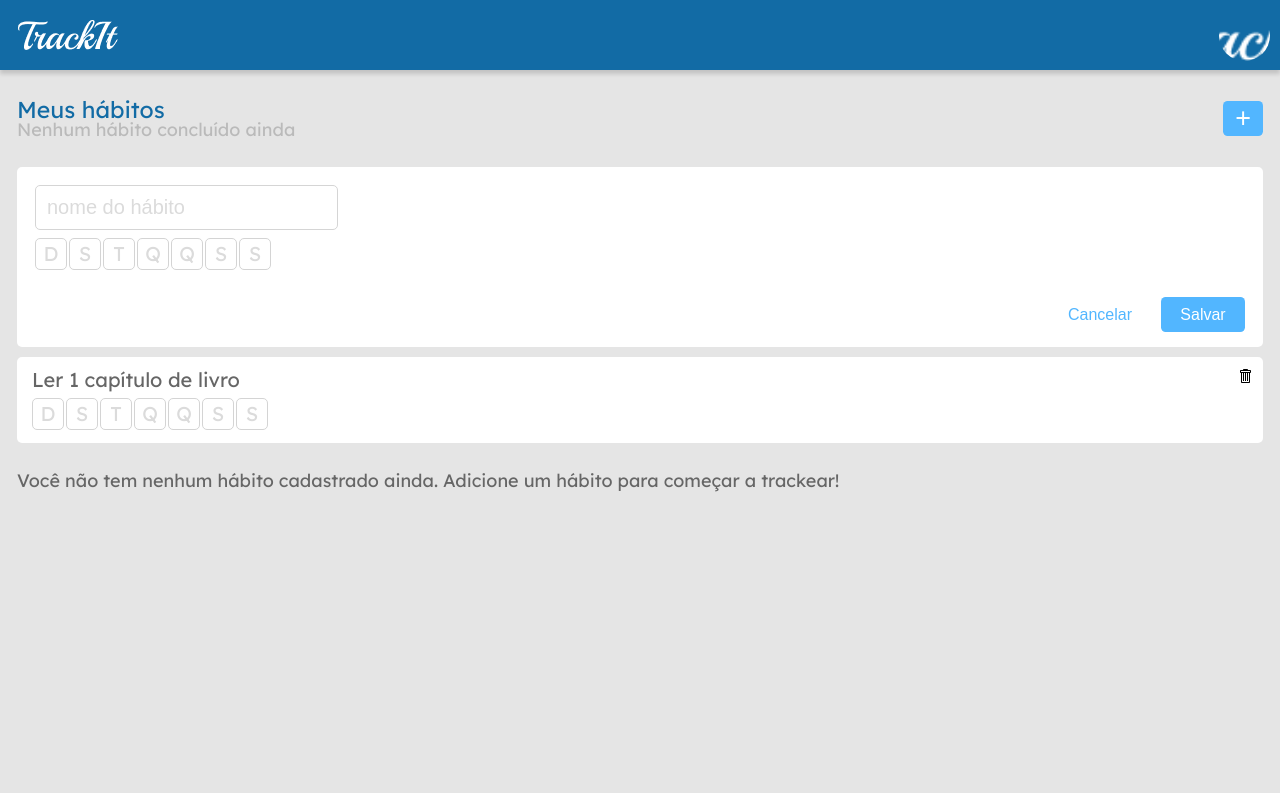
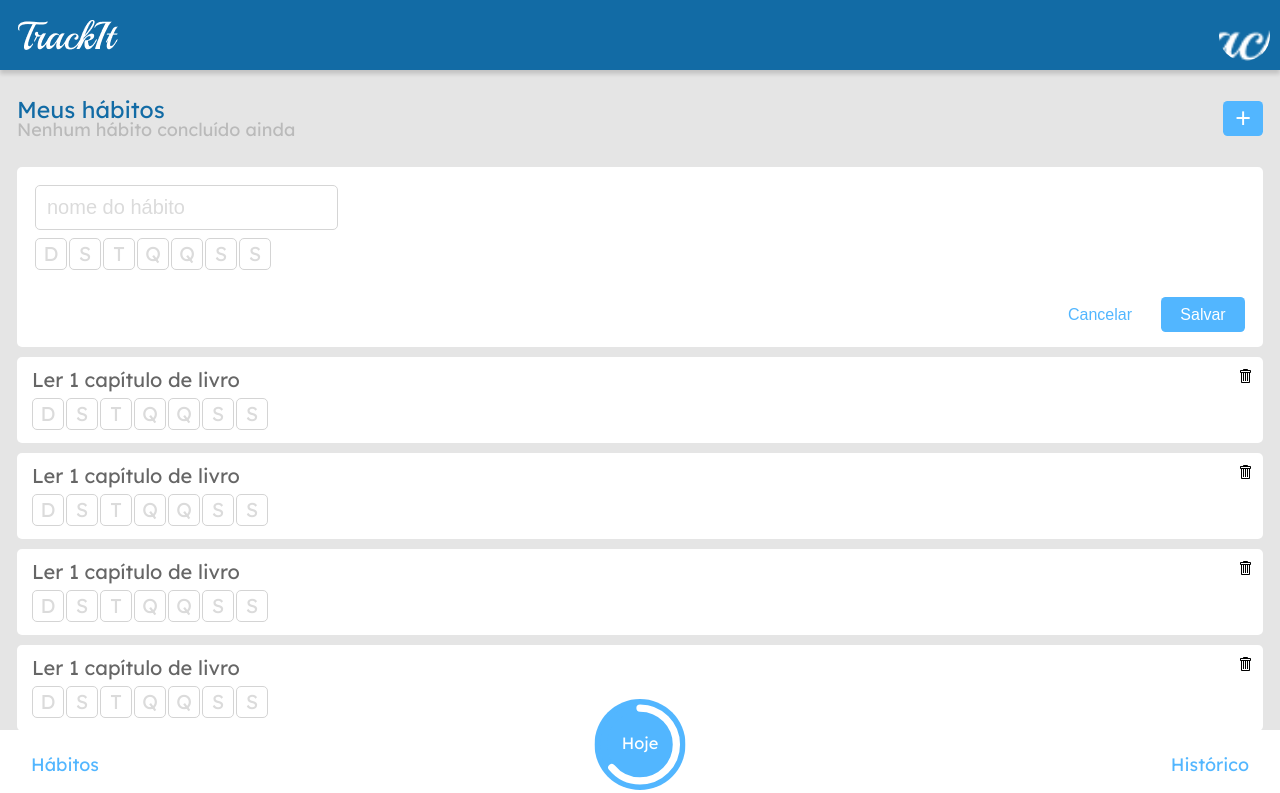
Before and after one commit to Deltinha/TrackIt, a JavaScript app: page /habitos in a window 1280 px wide. Shown: the top 793 px of the page. Built offline with nearby package versions, Linux system fonts and the light colour scheme.

Commit message:
Finished layout for bottom navigation bar

```diff
--- a/package.json
+++ b/package.json
@@ -7,6 +7,7 @@
     "@testing-library/react": "^11.2.7",
     "@testing-library/user-event": "^12.8.3",
     "react": "^17.0.2",
+    "react-circular-progressbar": "^2.0.4",
     "react-dom": "^17.0.2",
     "react-icons": "^4.2.0",
     "react-router": "^5.2.1",
--- a/src/components/App.js
+++ b/src/components/App.js
@@ -4,7 +4,8 @@ import LogIn from '../routes/login/LogIn';
 import * as S from './AppStyled';
 import SignUp from '../routes/cadastro/SignUp';
 import Habits from '../routes/habitos/Habits';
-import Navbar from './Navbar';
+import TopNavbar from './TopNavbar';
+import BottomNavigation from './shared/BottomNavigation';
 
 
 export default function App() {
@@ -14,9 +15,11 @@ export default function App() {
 
         {/* <SignUp /> */}
 
-        <Navbar />
+        <TopNavbar />
 
         <Habits />
+
+        <BottomNavigation />
     </S.App>
   );
 }
--- a/src/components/Navbar.js
+++ b/src/components/TopNavbar.js
@@ -1,11 +1,11 @@
-import * as S from './NavbarStyled';
+import * as S from './TopNavbarStyled';
 import TrackItWoodMark from '../assets/trackit-woodmark.png';
 
-export default function Navbar (){
+export default function TopNavbar (){
     return (
-        <S.Navbar>
+        <S.TopNavbar>
             <img src={TrackItWoodMark} />
             <img className='profile-picture' src={TrackItWoodMark} />
-        </S.Navbar>
+        </S.TopNavbar>
     );
 }
--- a/src/components/NavbarStyled.js
+++ b/src/components/TopNavbarStyled.js
@@ -1,6 +1,6 @@
 import styled from "styled-components";
 
-const Navbar = styled.div`
+const TopNavbar = styled.div`
     height: 70px;
     width: 100%;
     box-sizing: border-box;
@@ -12,7 +12,7 @@ const Navbar = styled.div`
     justify-content: space-between;
     box-shadow: 0px 4px 4px rgba(0, 0, 0, 0.15);
     position: fixed;
-    z-index: 1;
+    z-index: 2;
     left: 0;
     top: 0;
 
@@ -24,4 +24,4 @@ const Navbar = styled.div`
     }
 `;
 
-export {Navbar};
+export {TopNavbar};
--- /dev/null
+++ b/src/components/shared/BottomNavigation.js
@@ -0,0 +1,27 @@
+import { CircularProgressbar, buildStyles } from 'react-circular-progressbar';
+import 'react-circular-progressbar/dist/styles.css';
+import * as S from './BottomNavigationStyled';
+
+export default function BottomNavigation() {
+    const pc = 64;
+    return (
+        <S.BottomNavigation>
+            <span>Hábitos</span>
+            <span>Histórico</span>
+            <S.ProgressBarContainer>
+                <CircularProgressbar
+                value={pc}
+                text='Hoje'
+                background
+                backgroundPadding={6}
+                styles={buildStyles({
+                    textSize: '18px',
+                    textColor: '#fff',
+                    pathColor: '#fff',
+                    backgroundColor: '#52B6FF',
+                    trailColor: '#52B6FF',
+                })}/>;
+            </S.ProgressBarContainer>
+        </S.BottomNavigation>
+    );
+}
--- /dev/null
+++ b/src/components/shared/BottomNavigationStyled.js
@@ -0,0 +1,33 @@
+import styled from "styled-components";
+
+export const BottomNavigation = styled.div`
+    background-color: white;
+    height: 70px;
+    width: 100%;
+    box-sizing: border-box;
+    position: fixed;
+    z-index: 2;
+    left: 0;
+    bottom: 0;
+    padding-left: 31px;
+    padding-right: 31px;
+
+    display: flex;
+    justify-content: space-between;
+    align-items: center;
+
+    & > span {
+        color #52B6FF;
+        font-size: 18px;
+        cursor: pointer;
+    }
+`;
+export const ProgressBarContainer = styled.div`
+    width: 91px;
+    height: 91px;
+    position: absolute;
+    left: 50%;
+    transform: translateX(-50%);
+    bottom: 10px;
+    cursor: pointer;
+`;
--- a/src/routes/habitos/Habit.js
+++ b/src/routes/habitos/HabitCard.js
@@ -1,16 +1,15 @@
-import * as S from './HabitStyled';
+import * as S from './HabitCardStyled';
 import {GoTrashcan} from 'react-icons/go';
 import WeekCheckboxes from '../../components/shared/WeekCheckboxes';
-import { DayCheckbox } from '../../components/shared/WeekCheckboxesStyled';
 
-export default function Habit() {
+export default function HabitCard() {
     return (
-        <S.Habit>
+        <S.HabitCard>
             <span>Ler 1 capítulo de livro</span>
 
             <GoTrashcan />
 
             <WeekCheckboxes />
-        </S.Habit>
+        </S.HabitCard>
     );
 }
--- a/src/routes/habitos/HabitStyled.js
+++ b/src/routes/habitos/HabitCardStyled.js
@@ -1,11 +1,12 @@
 import styled from "styled-components";
 
 
-const Habit = styled.div`
+export const HabitCard = styled.div`
     background-color: white;
     border-radius: 5px;
     position: relative;
     padding: 13px 15px 15px 15px;
+    margin-bottom: 10px;
 
     & > svg {
         position: absolute;
@@ -23,13 +24,11 @@ const Habit = styled.div`
     }
 `;
 
-const Week = styled.ul`
+export const Week = styled.ul`
     display: flex;
 `;
 
-const Day = styled.li`
+export const Day = styled.li`
     width: 30px;
     height: 30px;
 `;
-
-export {Habit, Day, Week};
--- a/src/routes/habitos/HabitsList.js
+++ b/src/routes/habitos/HabitsList.js
@@ -1,11 +1,16 @@
-import Habit from './Habit';
+import HabitCard from './HabitCard';
 import * as S from './HabitsListStyled';
 import NewHabit from './NewHabit';
 
 export default function HabitsList(){
     return (
         <S.HabitsList>
-            <Habit />
+            <HabitCard />
+            <HabitCard />
+            <HabitCard />
+            <HabitCard />
+            <HabitCard />
+            <HabitCard />
         </S.HabitsList>
     );
 }
--- a/src/routes/habitos/HabitsStyled.js
+++ b/src/routes/habitos/HabitsStyled.js
@@ -3,6 +3,7 @@ import styled from "styled-components";
 const Habits = styled.section`
 
     margin-top: 70px;
+    margin-bottom: 120px;
     padding-right: 17px;
     padding-left: 17px;
 `;
```
Also changed, not shown: src/routes/habitos/HabitsListStyled.js (line endings or trailing spaces), 1 other file (tests, documents, lock files or other folders).
